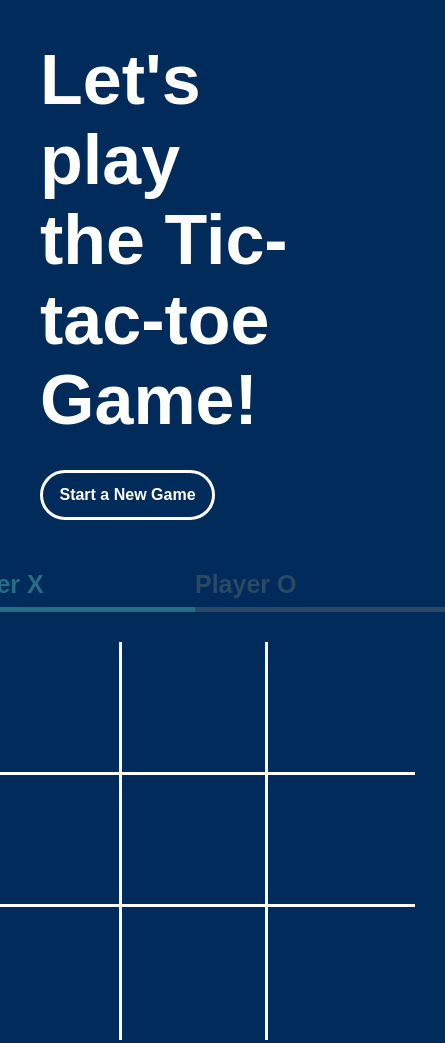
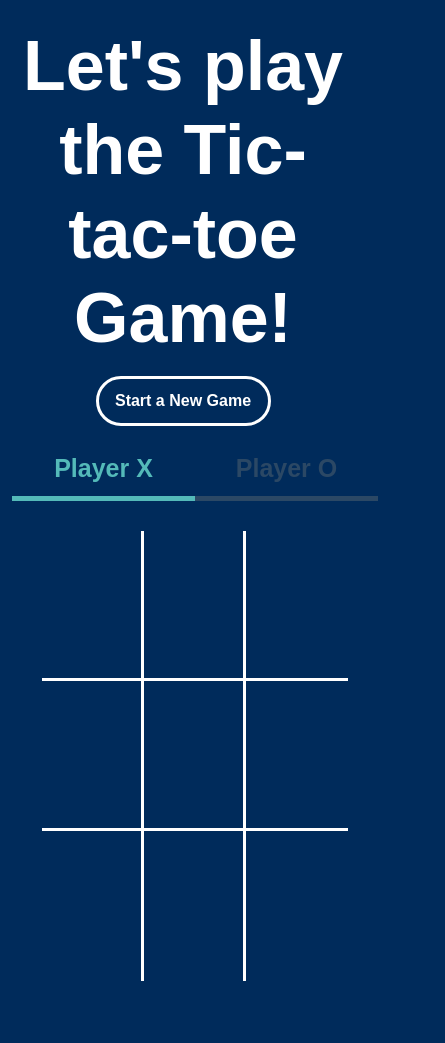
Before and after one commit to OmkarShinde1996/Tic-tac-toe, a plain HTML site: page index.html in a window 390 px wide. Shown: the whole page, 445 px wide, since content can reach past the window. Drawn offline with nearby package versions, Linux system fonts and the light colour scheme.

Commit message:
Update color scheam and added responsivness

```diff
--- a/assets/js/GameView.js
+++ b/assets/js/GameView.js
@@ -11,6 +11,7 @@ export default class GameView {
 
             if(winningCombination2 && winningCombination2.includes(i)){
                 tile.classList.add('tile-winner')
+                document.querySelector('.victory').play()
             }
         }
     }
--- a/assets/style/style.css
+++ b/assets/style/style.css
@@ -7,7 +7,6 @@ body{
     font-family: "Merriweather Sans", sans-serif;
     color: #fff;
     background-color: #002B5B;
-    /* change background color */
 
 }
 
@@ -16,14 +15,9 @@ h1{
     font-weight: bold;
 }
 
-.title{
-    max-width: 500px;
-}
-
 .wrapper{
     max-width: 1440px;
     height: 800px;
-    /* background-color: yellow; */
     padding: 40px;
     display: flex;
     align-items: center;
@@ -34,7 +28,6 @@ h1{
 .restart{
     width: 175px;
     height: 50px;
-    /* background-color: beige; */
     display: flex;
     justify-content: center;
     align-items: center;
@@ -43,7 +36,7 @@ h1{
     transition: all 0.2 ease;
     cursor: pointer;
     font-weight: bold;
-    margin-top: 30px;
+    margin: 0 auto;
 }
 
 .restart:hover{
@@ -53,9 +46,6 @@ h1{
 
 .header{
     display: flex;
-    /* justify-content: space-around; */
-    /* border-bottom: 5px solid #eeeeee; */
-    /* padding-bottom: 8px; */
     color: #2B4865;
     font-size: 25px;
     font-weight: bold;
@@ -74,13 +64,13 @@ h1{
 }
 
 .player-x.active{
-    color: #256D85;
-    border-color: #256D85;
+    color: #54BAB9;
+    border-color: #54BAB9;
 }
 
 .player-o.active{
-    color: #256D85;
-    border-color: #256D85;
+    color: #54BAB9;
+    border-color: #54BAB9;
 }
 
 .tile-x{
@@ -96,9 +86,8 @@ h1{
 .game{
     display: flex;
     flex-direction: column;
-    width: 500px;
-    height: 500px;
-    /* background-color: yellow; */
+    width: 100%;
+    height: 100%;
 }
 
 .board{
@@ -108,7 +97,8 @@ h1{
     grid-gap: 0;
     flex-grow: 1;
     padding: 30px;
-
+    width: 100%;
+    height: 100%;
 }
 
 .board-tile{
@@ -117,8 +107,9 @@ h1{
     align-items: center;
     font-size: 80px;
     font-weight: bold;
-    /* background-color: #ffffff; */
     cursor: pointer;
+    width: auto;
+    height: 150px;
 }
 
 .board-tile:not(:nth-child(3n)){
--- a/index.html
+++ b/index.html
@@ -4,17 +4,28 @@
     <meta charset="UTF-8">
     <meta http-equiv="X-UA-Compatible" content="IE=edge">
     <meta name="viewport" content="width=device-width, initial-scale=1.0">
+    <link rel="stylesheet" href="https://cdn.jsdelivr.net/npm/bootstrap@5.2.0/dist/css/bootstrap.min.css">
     <link rel="stylesheet" href="./assets/style/style.css">
     <title>Tic tac toe game</title>
 </head>
 <body>
-    <div class="container-fluid wrapper">
-        <div class="left">
+    <div class="container text-center my-4">
+        <div class="row row-cols-1 row-cols-lg-2 my-2 gy-3">
+            <div class="row align-items-center">
+                <div class="col text-center">
+                    <div class="row">
                         <div class="title">
                             <h1>Let's play <br>the Tic-tac-toe Game!</h1>
                         </div>
-            <div class="restart">Start a New Game</div>
                     </div>
+                    <div class="row">
+                        <div class="col">
+                            <div class="restart my-2">Start a New Game</div>
+                        </div>
+                    </div>
+                  </div>
+            </div>
+          <div class="col text-center">
             <div class="right">
                 <div class="game">
                     <div class="header">
@@ -35,7 +46,9 @@
                 </div>
             </div>
           </div>
-
+        </div>
+    </div>
+    <audio class="victory" src="./assets/sound/victory.wav"></audio>
     <script src="./assets/js/main.js" type="module"></script>
 </body>
 </html>
```
Lines whose indentation alone changed are shown as unchanged.
